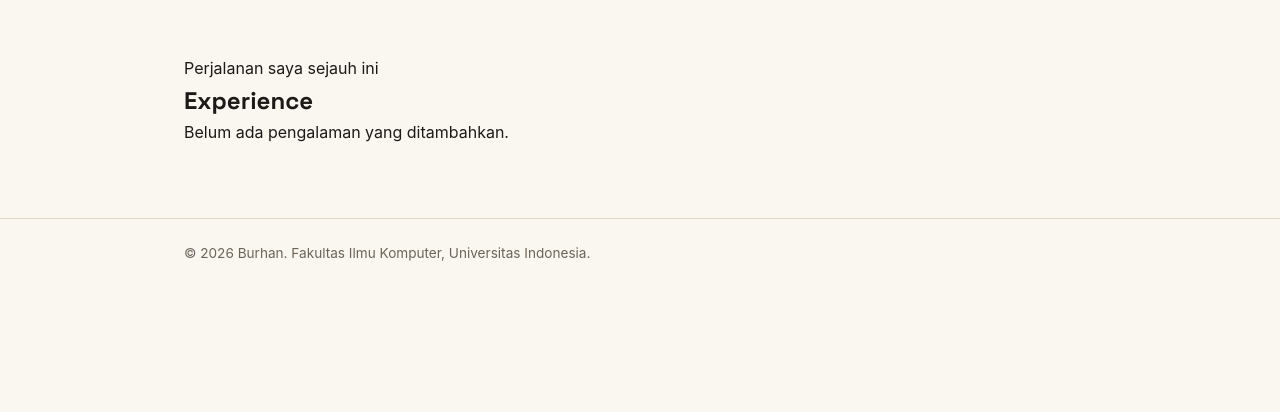
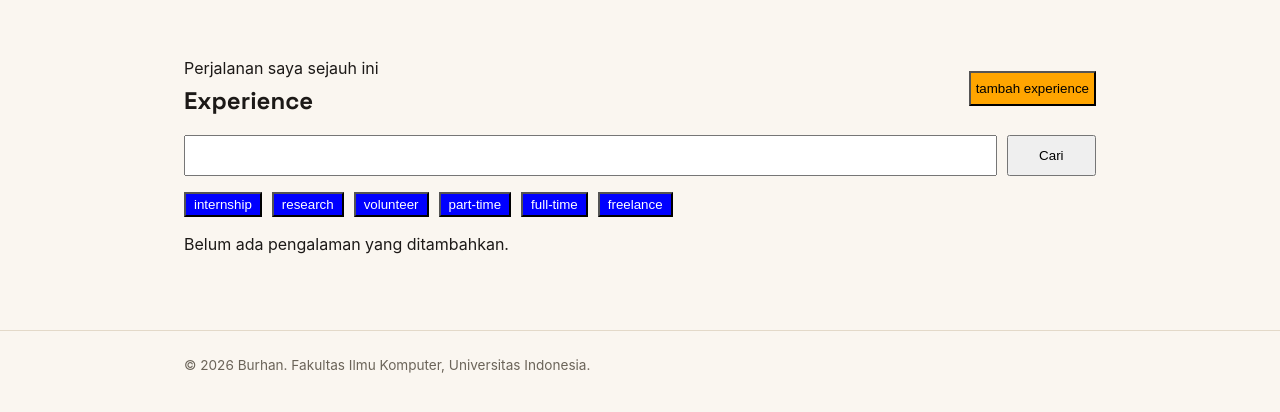
Before and after one commit to VazhaK14/asis-kuis-pbp-1, a Django app: page /experience/ in a window 1280 px wide. Shown: the part 74-486 px from the top of the page. Run offline with Django 4.2, Linux system fonts and the light colour scheme; data that the repository does not hold is empty.

Commit message:
feat: latihan tugas3

```diff
--- a/main/urls.py
+++ b/main/urls.py
@@ -1,10 +1,14 @@
 from django.urls import path
 
-from main.views import show_main, show_experience
+from main.views import show_main, show_experience, create_experience, delete_experience, edit_experience, get_experiences_json
 
 app_name = "main"
 
 urlpatterns = [
     path("", show_main, name="show_main"),
     path("experience/", show_experience, name="show_experience"),
+    path("api/experience/json/", get_experiences_json, name="get_experiences_json"),
+    path("experience/add/", create_experience, name="create_experience"),
+    path("experience/<uuid:experience_id>/edit/", edit_experience, name="edit_experience"),
+    path("experience/<uuid:experience_id>/delete/", delete_experience, name="delete_experience")
 ]
--- a/main/views.py
+++ b/main/views.py
@@ -1,7 +1,9 @@
-from django.shortcuts import render
+from django.shortcuts import render, redirect, get_object_or_404
 
 from main.models import Experience
-
+from main.forms import ExperienceForm
+from django.core import serializers
+from django.http import HttpResponse
 def show_main(request):
     context = {
         "name": "Burhan",
@@ -15,8 +17,68 @@ def show_main(request):
     return render(request, "index.html", context)
 
 def show_experience(request):
+    EXPERIENCE_CHOICES = ["internship", "research", "volunteer", "part-time", "full-time", "freelance"]
+
+
+    experiences = Experience.objects.all()
+    title_query = ""
+    if request.method == "GET":
+        title_query = request.GET.get("title", "").strip()
+        category_query = request.GET.get("category", "").strip()
+        experiences = experiences.filter(title__icontains=title_query, category__icontains=category_query)
     context = {
         "name": "Burhan",
-        "experience_list": Experience.objects.all(),
+        "experience_list": experiences,
+        "title_query": title_query,
+        "category_query": category_query,
+        "experience_choices": EXPERIENCE_CHOICES
+
     }
     return render(request, "experience.html", context)
+
+def create_experience(request):
+    form = ExperienceForm(request.POST or None)
+
+    if request.method == "POST" or form.is_valid():
+        form.save()
+        return redirect("main:show_experience")
+
+    context = {
+        "name": "Burhan",
+        "form": form
+    }
+    return render(request, "experience_form.html", context)
+
+def delete_experience(request, experience_id):
+    experience = get_object_or_404(Experience, pk=experience_id)
+    if request.method == "POST":
+        experience.delete()
+
+    return redirect("main:show_experience")
+
+def edit_experience(request, experience_id):
+    experience = get_object_or_404(Experience, pk=experience_id)
+    form = ExperienceForm(request.POST or None, instance=experience)
+    if request.method == "POST" and form.is_valid():
+        form.save()
+        return redirect("main:show_experience")
+    context = {
+        "form": form
+    }
+    return render(request, "experience_form.html", context)
+
+def get_experiences_json(request):
+    experiences = Experience.objects.all()
+
+    if experiences == None:
+        return HttpResponse("Data tidak ada")
+
+    experiences = serializers.serialize("json", experiences)
+    return HttpResponse(experiences, content_type="application/json")
+
+
+def show_experiences_from_json(request):
+    experiences_json = get_experiences_json(request)
+
+    experiences = serializers.deserialize("json", experiences_json.content.decode("utf-8"))
+    experiences = [experience.object for experience in experiences]
--- a/portofolio/settings.py
+++ b/portofolio/settings.py
@@ -45,6 +45,8 @@ INSTALLED_APPS = [
     'django.contrib.staticfiles',
     'main',
 ]
+
+APPEND_SLASH=True
 
 MIDDLEWARE = [
     'django.middleware.security.SecurityMiddleware',
--- a/static/css/style.css
+++ b/static/css/style.css
@@ -219,6 +219,53 @@ h1,
   padding: 3.5rem 1.5rem 4.5rem;
 }
 
+.experience-header {
+  width: 100%;
+  display: flex;
+  flex-direction: row;
+  justify-content: space-between;
+  align-items: center;
+}
+
+.add-experience {
+  padding: 8px 5px 8px 5px;
+  background: orange;
+}
+
+.search-container {
+  width: 100%;
+  padding: 15px 0px 15px 0px;
+}
+
+.search-form {
+  display: flex;
+  flex-direction: row;
+  gap: 10px;
+}
+
+.search-input {
+  padding: 8px 5px 8px 5px;
+  font-size: large;
+  width: 100%;
+}
+
+.search-button {
+  width: 100px;
+}
+
+.category {
+  display: flex;
+  flex-wrap: wrap;
+  gap: 10px;
+  padding: 0 0 15px 0;
+}
+
+.category-pil {
+  padding: 3px 8px 3px 8px;
+  background: blue;
+  color: white;
+}
+
 #experience h2 {
   font-family:
     "Space Grotesk",
--- a/templates/experience.html
+++ b/templates/experience.html
@@ -25,15 +25,56 @@
     <main>
       <section class="experience-section" id="experience">
         <div class="container">
-          <p class="section-kicker">Perjalanan saya sejauh ini</p>
-          <h1>Experience</h1>
-
+          <div class="experience-header">
+            <div>
+              <p class="section-kicker">Perjalanan saya sejauh ini</p>
+              <h1>Experience</h1>
+            </div>
+            <div>
+              <a href="{% url 'main:create_experience' %}">
+                <button class="add-experience">tambah experience</button>
+              </a>
+            </div>
+          </div>
+          <div class="search-container">
+            <form
+              class="search-form"
+              action="{% url 'main:show_experience' %}"
+              method="get"
+            >
+              {% csrf_token %}
+              <input
+                class="search-input"
+                type="text"
+                name="title"
+                id="title"
+                value="{{ title_query }}"
+              />
+              <button class="search-button" type="submit">Cari</button>
+            </form>
+          </div>
+          <div class="category">
+            {% for category in experience_choices %}
+            <form action="{% url 'main:show_experience' %}" method="get">
+              {% csrf_token %}
+              <input
+                type="text"
+                name="category"
+                id="category"
+                value="{{ category }}"
+                style="display: none"
+              />
+              <button class="category-pil" type="submit">{{ category }}</button>
+            </form>
+            {% endfor %}
+          </div>
           <div class="experience-grid">
             {% for experience in experience_list %}
             <article class="experience-card">
               <span class="experience-category">
                 {{ experience.get_category_display }}
               </span>
+              <img src="{{ experience.thumbnail }}" alt="Gambar Pengalaman" />
               <h2>{{ experience.title }}</h2>
               <p class="experience-description">{{ experience.description }}</p>
 
@@ -42,6 +83,25 @@
               {% else %}
               <p class="experience-status">Selesai</p>
               {% endif %}
+
+              <div>
+                <div>
+                  <form
+                    method="post"
+                    action="{% url 'main:delete_experience' experience.id %}"
+                  >
+                    {% csrf_token %}
+                    <button value="{{ experience.id }}" type="submit">
+                      Delete Pengalaman
+                    </button>
+                  </form>
+                </div>
+                <div>
+                  <a href="{% url 'main:edit_experience' experience.id %}">
+                    <button class="add-experience">Edit Pengalaman</button>
+                  </a>
+                </div>
+              </div>
             </article>
             {% empty %}
             <p class="empty-state">Belum ada pengalaman yang ditambahkan.</p>
```
Also changed, not shown: other parts of static/css/style.css (+43 -0 lines), main/forms.py (+36 -10 lines), templates/experience_form.html (+17 -9 lines).
